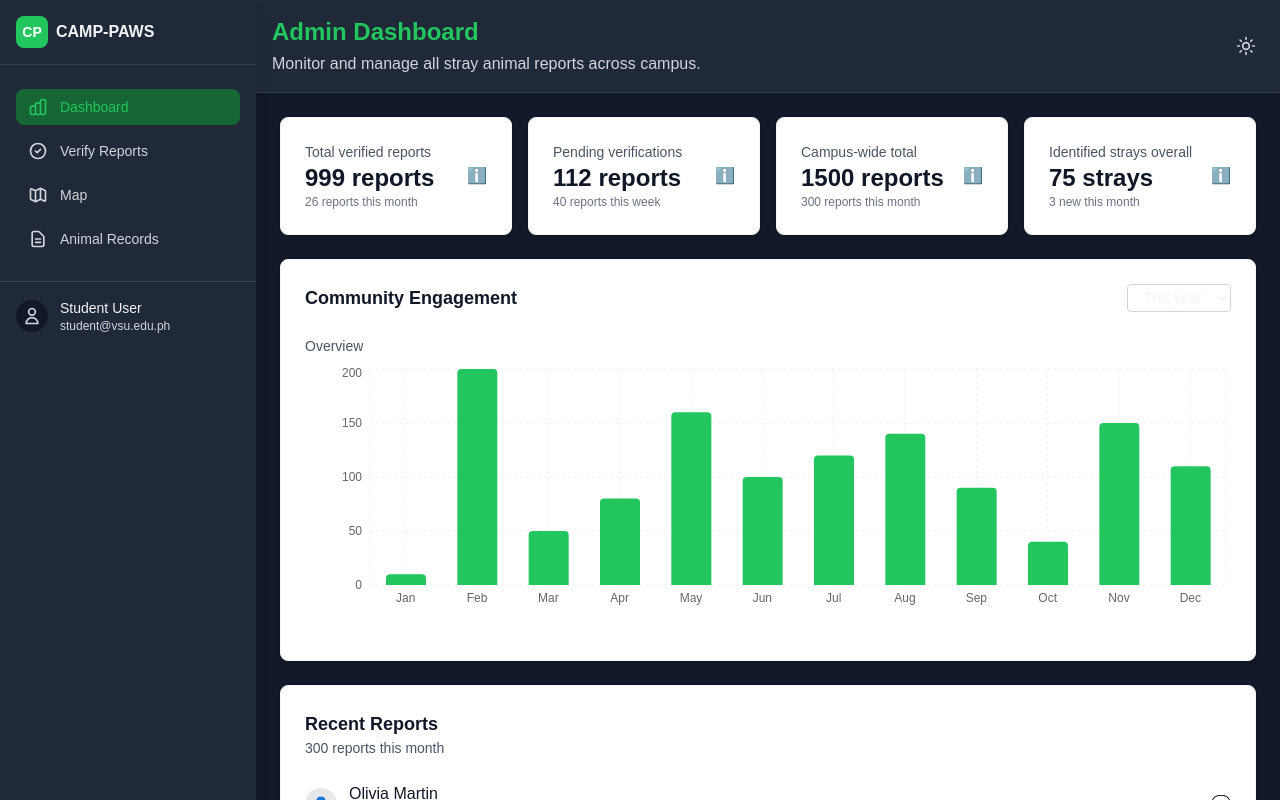
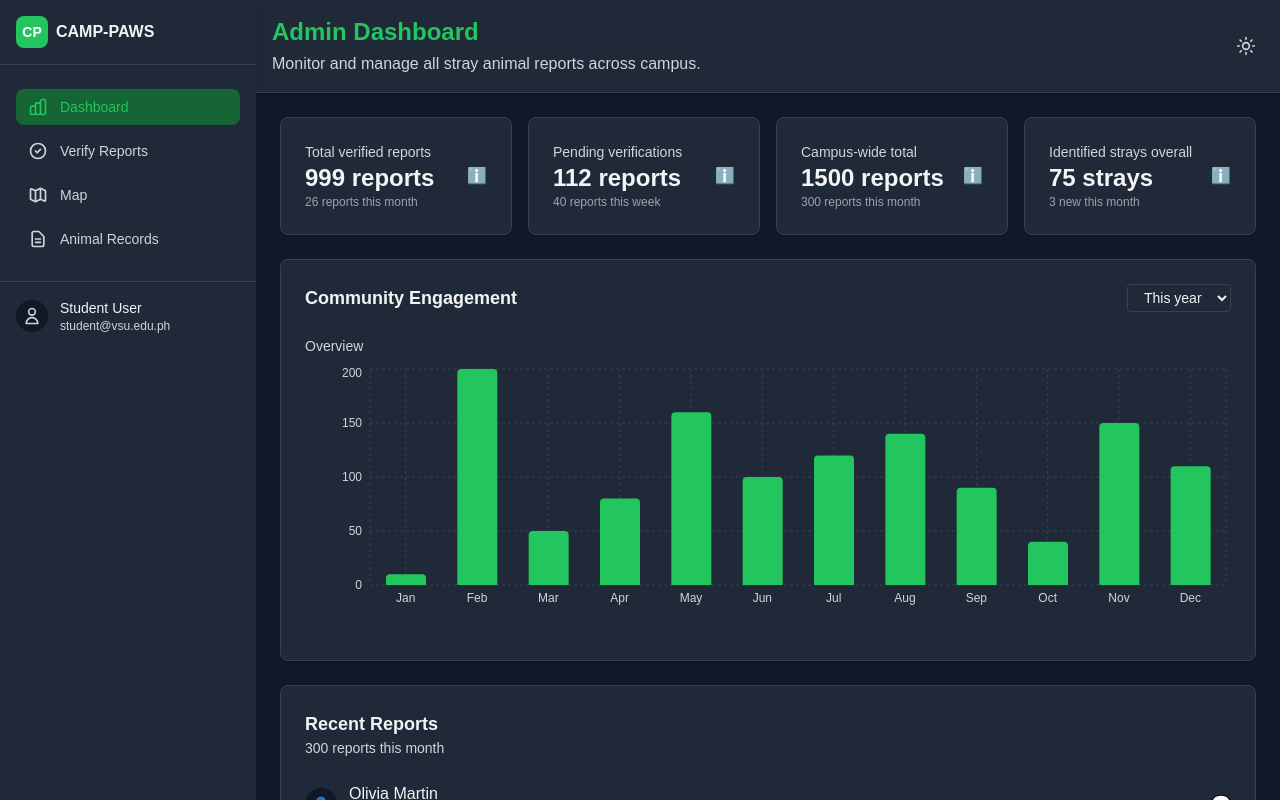
Before and after one commit to CSci-153-Web-Systems-and-Technologies/batch-2025-camp-paws-web, a Next.js app: page /admin-dashboard in a window 1280 px wide. Both pictures are taken after a click on the button "Toggle theme". Built offline with nearby package versions, Linux system fonts and the light colour scheme.

Commit message:
feat: add dark mode to admin dashboard

```diff
--- a/src/app/(dashboard)/(admin)/admin-dashboard/page.tsx
+++ b/src/app/(dashboard)/(admin)/admin-dashboard/page.tsx
@@ -32,85 +32,85 @@ export default function AdminDashboardPage() {
       {/* Admin Stats Cards */}
       <div className="grid grid-cols-1 md:grid-cols-2 lg:grid-cols-4 gap-4">
         {/* Total verified reports */}
-        <div className="bg-white p-6 rounded-lg shadow-sm border">
+        <div className="bg-[rgb(var(--color-surface))] p-6 rounded-lg shadow-sm border border-[rgb(var(--color-border))]">
           <div className="flex items-center justify-between">
             <div>
-              <p className="text-sm text-gray-600">Total verified reports</p>
-              <p className="text-2xl font-bold text-gray-900">999 reports</p>
-              <p className="text-xs text-gray-500">26 reports this month</p>
+              <p className="text-sm text-[rgb(var(--color-text-secondary))]">Total verified reports</p>
+              <p className="text-2xl font-bold text-[rgb(var(--color-text-primary))]">999 reports</p>
+              <p className="text-xs text-[rgb(var(--color-text-tertiary))]">26 reports this month</p>
             </div>
-            <div className="text-gray-400">ℹ️</div>
+            <div className="text-[rgb(var(--color-text-tertiary))]">ℹ️</div>
           </div>
         </div>
 
         {/* Pending verifications */}
-        <div className="bg-white p-6 rounded-lg shadow-sm border">
+        <div className="bg-[rgb(var(--color-surface))] p-6 rounded-lg shadow-sm border border-[rgb(var(--color-border))]">
           <div className="flex items-center justify-between">
             <div>
-              <p className="text-sm text-gray-600">Pending verifications</p>
-              <p className="text-2xl font-bold text-gray-900">112 reports</p>
-              <p className="text-xs text-gray-500">40 reports this week</p>
+              <p className="text-sm text-[rgb(var(--color-text-secondary))]">Pending verifications</p>
+              <p className="text-2xl font-bold text-[rgb(var(--color-text-primary))]">112 reports</p>
+              <p className="text-xs text-[rgb(var(--color-text-tertiary))]">40 reports this week</p>
             </div>
-            <div className="text-gray-400">ℹ️</div>
+            <div className="text-[rgb(var(--color-text-tertiary))]">ℹ️</div>
           </div>
         </div>
 
         {/* Campus-wide total */}
-        <div className="bg-white p-6 rounded-lg shadow-sm border">
+        <div className="bg-[rgb(var(--color-surface))] p-6 rounded-lg shadow-sm border border-[rgb(var(--color-border))]">
           <div className="flex items-center justify-between">
             <div>
-              <p className="text-sm text-gray-600">Campus-wide total</p>
-              <p className="text-2xl font-bold text-gray-900">1500 reports</p>
-              <p className="text-xs text-gray-500">300 reports this month</p>
+              <p className="text-sm text-[rgb(var(--color-text-secondary))]">Campus-wide total</p>
+              <p className="text-2xl font-bold text-[rgb(var(--color-text-primary))]">1500 reports</p>
+              <p className="text-xs text-[rgb(var(--color-text-tertiary))]">300 reports this month</p>
             </div>
-            <div className="text-gray-400">ℹ️</div>
+            <div className="text-[rgb(var(--color-text-tertiary))]">ℹ️</div>
           </div>
         </div>
 
         {/* Identified strays overall */}
-        <div className="bg-white p-6 rounded-lg shadow-sm border">
+        <div className="bg-[rgb(var(--color-surface))] p-6 rounded-lg shadow-sm border border-[rgb(var(--color-border))]">
           <div className="flex items-center justify-between">
             <div>
-              <p className="text-sm text-gray-600">Identified strays overall</p>
-              <p className="text-2xl font-bold text-gray-900">75 strays</p>
-              <p className="text-xs text-gray-500">3 new this month</p>
+              <p className="text-sm text-[rgb(var(--color-text-secondary))]">Identified strays overall</p>
+              <p className="text-2xl font-bold text-[rgb(var(--color-text-primary))]">75 strays</p>
+              <p className="text-xs text-[rgb(var(--color-text-tertiary))]">3 new this month</p>
             </div>
-            <div className="text-gray-400">ℹ️</div>
+            <div className="text-[rgb(var(--color-text-tertiary))]">ℹ️</div>
           </div>
         </div>
       </div>
 
       {/* Community Engagement Chart */}
-      <div className="bg-white p-6 rounded-lg shadow-sm border">
+      <div className="bg-[rgb(var(--color-surface))] p-6 rounded-lg shadow-sm border border-[rgb(var(--color-border))]">
         <div className="flex items-center justify-between mb-6">
-          <h2 className="text-lg font-semibold text-gray-900">Community Engagement</h2>
-          <select className="text-sm border border-gray-300 rounded px-3 py-1">
+          <h2 className="text-lg font-semibold text-[rgb(var(--color-text-primary))]">Community Engagement</h2>
+          <select className="text-sm border border-[rgb(var(--color-border))] bg-[rgb(var(--color-surface))] text-[rgb(var(--color-text-primary))] rounded px-3 py-1">
             <option>This year</option>
             <option>Last year</option>
           </select>
         </div>
 
         <div className="mb-4">
-          <p className="text-sm text-gray-600 mb-2">Overview</p>
+          <p className="text-sm text-[rgb(var(--color-text-secondary))] mb-2">Overview</p>
           <div className="w-full h-64 min-h-64">
             <ResponsiveContainer width="100%" height={256}>
               <BarChart data={chartData}>
-                <CartesianGrid strokeDasharray="3 3" stroke="#f0f0f0" />
+                <CartesianGrid strokeDasharray="3 3" className="stroke-[rgb(var(--color-border))]" />
                 <XAxis
                   dataKey="month"
                   axisLine={false}
                   tickLine={false}
-                  tick={{ fontSize: 12, fill: '#666' }}
+                  tick={{ fontSize: 12, fill: 'rgb(var(--color-text-secondary))' }}
                 />
                 <YAxis
                   axisLine={false}
                   tickLine={false}
-                  tick={{ fontSize: 12, fill: '#666' }}
+                  tick={{ fontSize: 12, fill: 'rgb(var(--color-text-secondary))' }}
                   domain={[0, 200]}
                 />
                 <Bar
                   dataKey="reports"
-                  fill="#22c55e"
+                  fill="rgb(var(--color-primary))"
                   radius={[4, 4, 0, 0]}
                   barSize={40}
                 />
@@ -121,25 +121,25 @@ export default function AdminDashboardPage() {
       </div>
 
       {/* Recent Reports */}
-      <div className="bg-white p-6 rounded-lg shadow-sm border">
+      <div className="bg-[rgb(var(--color-surface))] p-6 rounded-lg shadow-sm border border-[rgb(var(--color-border))]">
         <div className="mb-4">
-          <h2 className="text-lg font-semibold text-gray-900">Recent Reports</h2>
-          <p className="text-sm text-gray-600">300 reports this month</p>
+          <h2 className="text-lg font-semibold text-[rgb(var(--color-text-primary))]">Recent Reports</h2>
+          <p className="text-sm text-[rgb(var(--color-text-secondary))]">300 reports this month</p>
         </div>
 
         <div className="space-y-3">
           {recentReports.map((reporter, index) => (
             <div key={index} className="flex items-center justify-between py-2">
               <div className="flex items-center space-x-3">
-                <div className="w-8 h-8 bg-gray-200 rounded-full flex items-center justify-center text-sm">
+                <div className="w-8 h-8 bg-[rgb(var(--color-background))] rounded-full flex items-center justify-center text-sm">
                   {reporter.avatar}
                 </div>
                 <div>
-                  <p className="font-medium text-gray-900">{reporter.name}</p>
-                  <p className="text-sm text-gray-500">{reporter.email}</p>
+                  <p className="font-medium text-[rgb(var(--color-text-primary))]">{reporter.name}</p>
+                  <p className="text-sm text-[rgb(var(--color-text-secondary))]">{reporter.email}</p>
                 </div>
               </div>
-              <button className="text-gray-400 hover:text-gray-600">
+              <button className="text-[rgb(var(--color-text-tertiary))] hover:text-[rgb(var(--color-text-secondary))]">
                 💬
               </button>
             </div>
```
